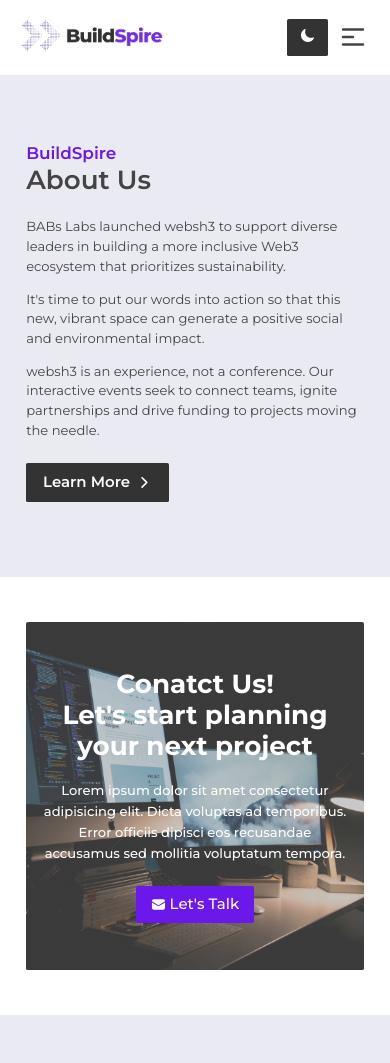
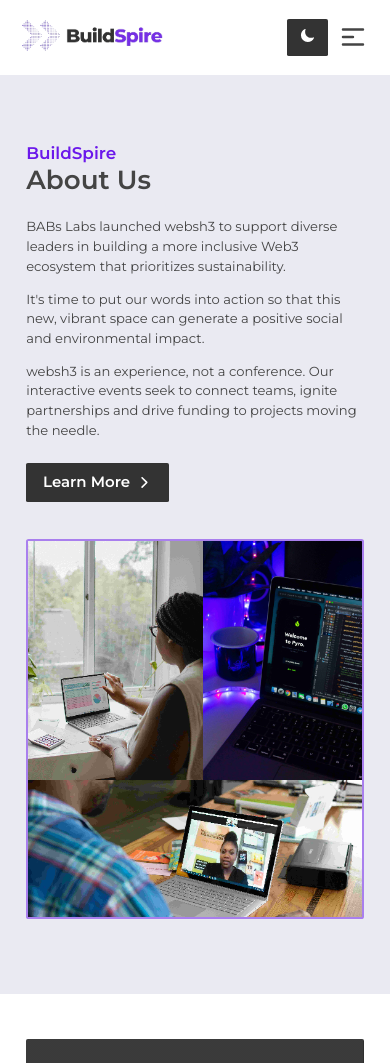
Before and after one commit to idowudamolaolatunji/software-agency, a React (Vite) app: page /about in a window 390 px wide. Shown: the top 1063 px of the page. Built offline with nearby package versions, Linux system fonts and the light colour scheme.

Commit message:
making small changes for perfomance

```diff
--- a/src/assets/css/query.css
+++ b/src/assets/css/query.css
@@ -83,7 +83,12 @@
     .about--text-box {
         margin-left: 0;
     }
-    .about--image-box {
+    .about--image-box.main--desktop {
+        display: none;
+        opacity: 0;
+    }
+    /* this is the syle for the image, but now i'm using a shortcut */
+    /* .about--image-box {
         display: grid;
         grid-template-columns: 1.1fr 1fr;
         border: .24rem solid var(--main-border-color);
@@ -107,7 +112,15 @@
     img.img--3 {
         grid-column: 1 / -1;
         height: 14rem;
+    } */
+    .about--image-box.main--mobile {
+        display: flex;
+        width: 100%;
     }
+    .about--image {
+        width: 100%;
+    }
+
 
 
 
--- a/src/assets/css/style.css
+++ b/src/assets/css/style.css
@@ -357,6 +357,9 @@
     grid-template-columns: 1fr 1fr;
     gap: 8rem;
     align-items: start;
+}
+.about--image-box.main--mobile {
+    display: none;
 }
 .about--image-box {
     position: relative;
--- a/src/components/AboutSection.jsx
+++ b/src/components/AboutSection.jsx
@@ -7,16 +7,22 @@
 import Resource_2 from '../assets/images/resources/niclas-illg-FJ5e_2f96h4-unsplash.jpg';
 import Resource_3 from '../assets/images/resources/linkedin-sales-solutions.jpg';
 
+import Resource_mobile from '../assets/images/about-mobile.png';
+
 
 function AboutSection({ page }) {
   return (
     <section className='section about__section' style={ page ? { paddingTop: "6.4rem" } : {} }>
         <div className="container about--container">
-            {/* <div className="about--image-box">
+            <div className="about--image-box main--desktop">
                 <img src={Resource_1} alt="resources images" className='img--1'/>
                 <img src={Resource_2} alt="resources images" className='img--2' />
                 <img src={Resource_3} alt="resources images" className='img--3' />
-            </div> */}
+            </div>
+
+            <div className="about--image-box main--mobile">
+                <img src={Resource_mobile}  alt="resources images" className='about--image' />
+            </div>
 
             <div className="about--text-box">
                 <h2 className="section__heading">
```
Also changed, not shown: src/assets/images/about-mobile.png (added).
